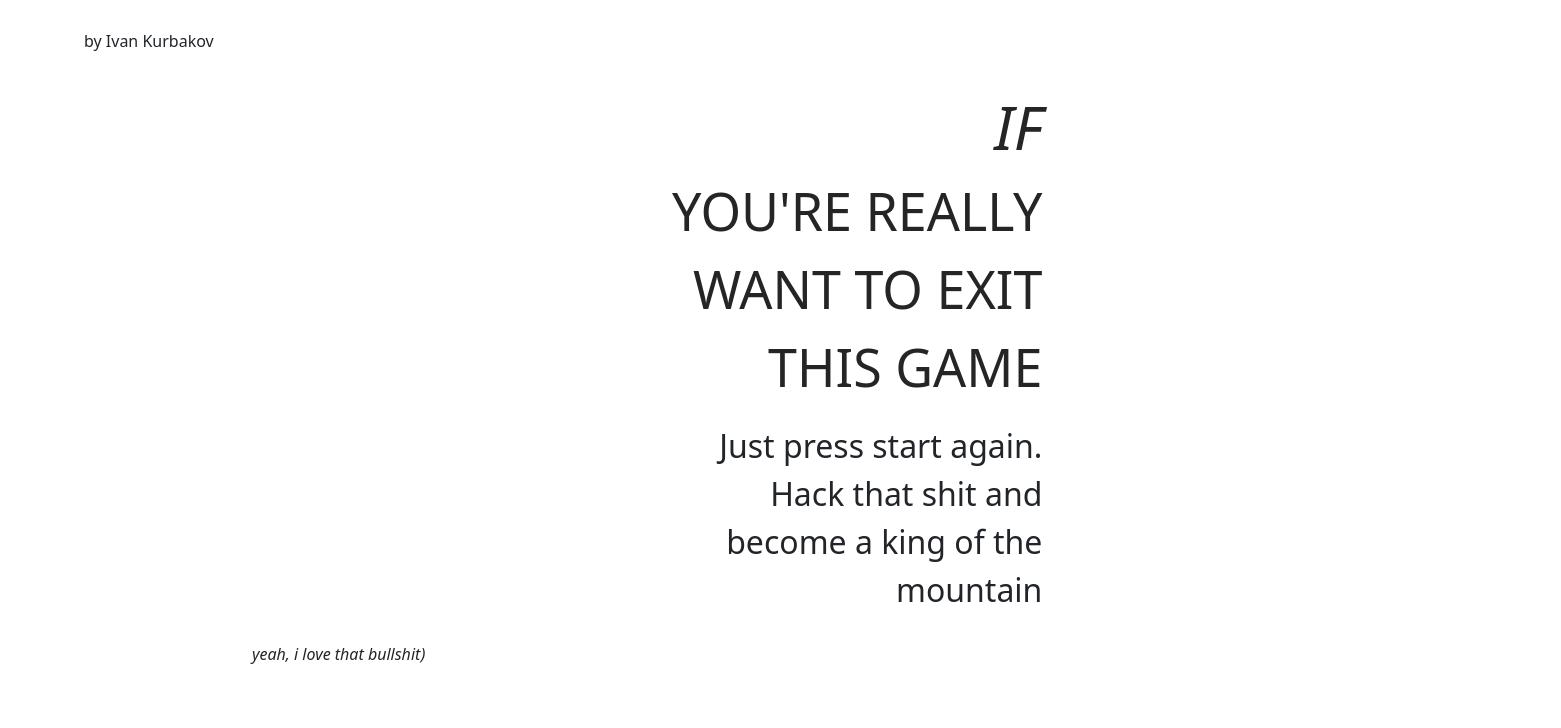
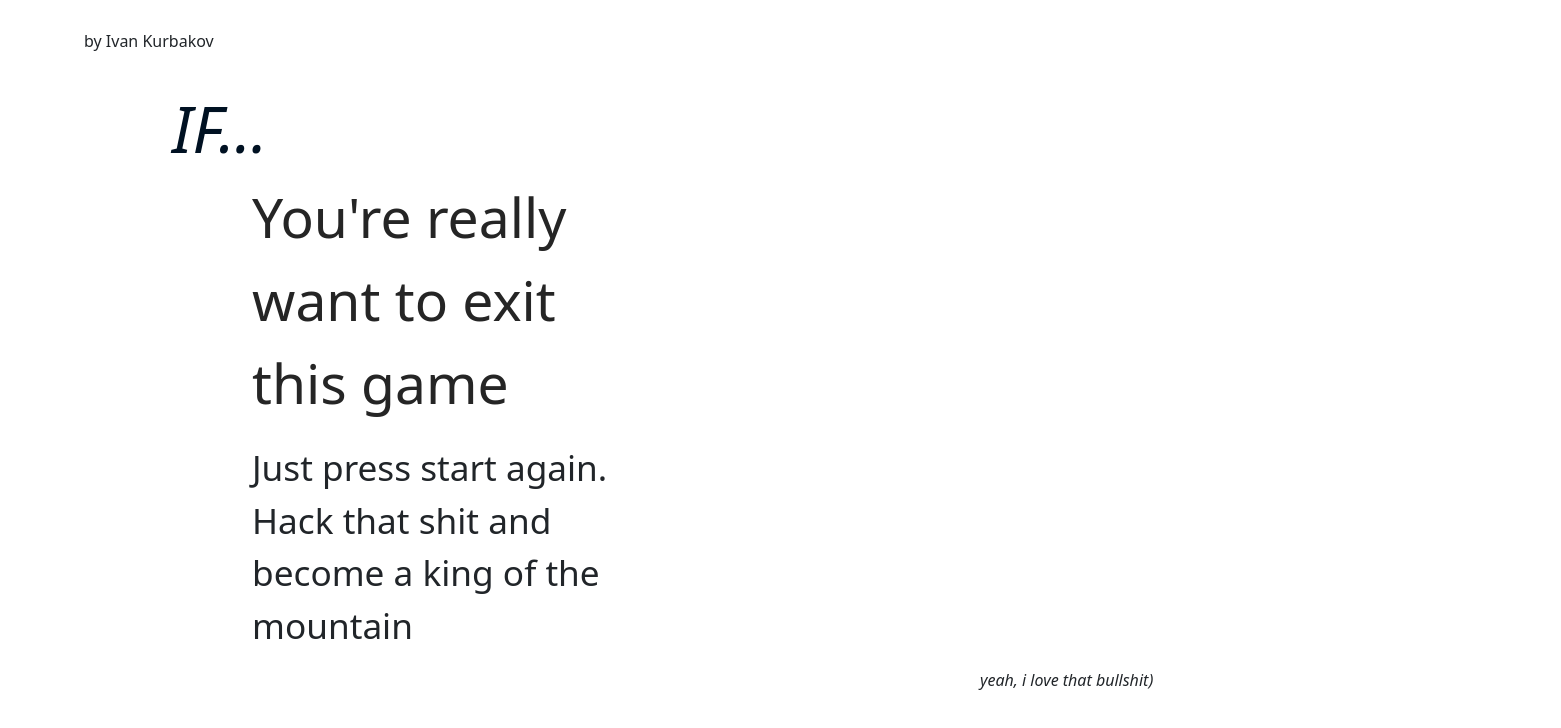
Before and after one commit to tayo-luv/motivation, a plain HTML site: page sometimes.html in a window 1280 px wide. Shown: the whole page, 1561 px wide, since content can reach past the window. Drawn offline with nearby package versions, Linux system fonts and the light colour scheme.

Commit message:
FIX ADAPTIVE
1.1

```diff
--- a/main.css
+++ b/main.css
@@ -2,6 +2,7 @@
 
 	margin-top:3.6vh;
 	margin-left:10.5vh;
+	margin-right: calc(10.4vh - 35vw);
 
 }
 
@@ -15,40 +16,45 @@ a:hover{
 
 .right_content{
 
-	width: 60vh;
-
-	margin-left:40%;
+	margin-right: 30.4vh;
+	margin-left:-125vh;
 	text-align:right;
-	margin-right:15vh;
 
 }
 
 .left_content{
 
-	width: 50vh;
-
 }
 
 .headline_cursive {
 
+	max-width: calc(5vh + 2vw);
+	max-width: calc(25vh + 2vw);
+
 	font-style: italic;
 	font-weight: 400;
-	font-size:7.5vh;
+	font-size:calc(5.5vh + 1.5vw);
 	color: color(srgb 0.144 0.144 0.144);
 
 }
 
 .under_headline_standart{
 
+	max-width: calc(35vh + 2.5vw);
+	max-width: calc(45vh + 2vw);
+
 	font-weight: 200;
-	font-size:6.5vh;
+	font-size:calc(4.5vh + 1.5vw);
 	color: color(srgb 0.144 0.144 0.144);
 
 }
 
 .text_normal{
 
+	max-width: calc(35vh + 2.5vw);
+	max-width: calc(45vh + 2vw);
+
 	font-weight: 200;
-	font-size: 4vh;
+	font-size:calc(2vh + 1.5vw);
 
 }
--- a/sometimes.html
+++ b/sometimes.html
@@ -9,19 +9,17 @@
 	</head>
 	<body>
 		by Ivan Kurbakov
-		<div class='right_content'>
-			<div class='headline_cursive'>
-				IF
+		<div class='left_content' style='margin-right:50%; max-width:50%;'>
+			<div class='headline_cursive' autocorrect=off autocapitalize=words>
+			<a href="sometimes.html" style="margin-left:-10vh;">IF...</a>
 			</div>
-			<p class='under_headline_standart'>
-				YOU'RE REALLY WANT TO EXIT THIS GAME
+			<p class='under_headline_standart' autocorrect=off autocapitalize=words>
+				You're really want to exit this game
 			</p>
-			<p class='text_normal'>
+			<p class='text_normal' autocorrect=off autocapitalize=words>
 				Just press start again. Hack that shit and become a king of the mountain
 			</p>
 		</div>
-		<div class='left_content'>
-			<p style='font-style:italic;'>yeah, i love that bullshit)</p>
-		</div>
+			<p style='font-style:italic; margin-right:15vh; margin-left:70vw;'>yeah, i love that bullshit)</p>
 	</body>
 </html>
```
Also changed, not shown: index.html (+5 -5 lines).
